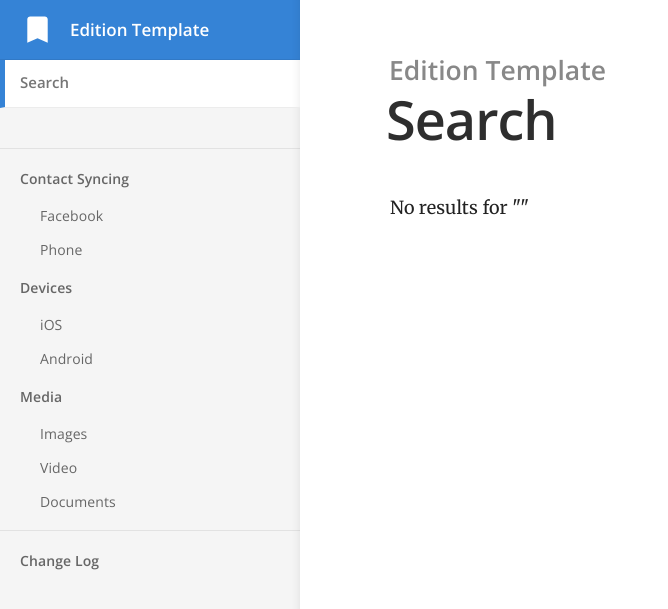
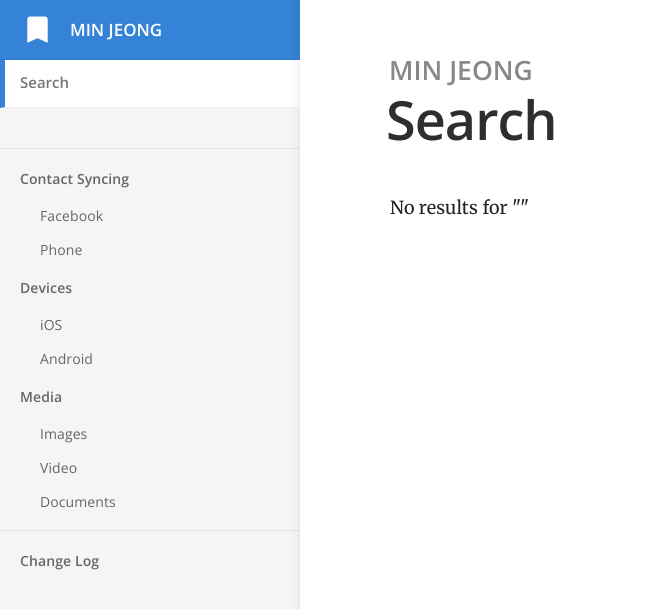
Before and after one commit to Cchaming/Cchaming.github.io, a Jekyll site: the page built from search.html, in a window 1280 px wide. Shown: the top 609 px of the page, without its empty margins (0-668 px from the left). Built offline with Jekyll 4.4.1, drawn with Linux system fonts in a browser that asks for light colours.

Commit message:
Update _config.yml

```diff
--- a/_config.yml
+++ b/_config.yml
@@ -1,7 +1,7 @@
 # ----
 # Site
 
-title: Edition Template
+title: MIN JEONG
 url: "https://cchaming.github.io/minjeong.github.io/"
 baseurl:
 google_analytics_key:
@@ -11,13 +11,13 @@ show_full_navigation: true
 logo: /siteicon.png
 description: Product documentation template for Jekyll.
 author:
-  name:
-  email:
+  name: CHA MIN JEONG
+  email: habuge2@naver.com
   twitter: # twitter username without the @ symbol
 social:
   name: Edition Template
   links:
-    - https://github.com/CloudCannon/edition-jekyll-template
+    - https://github.com/Cchaming/minjeong.github.io
 
 # -----
 # Build
```
